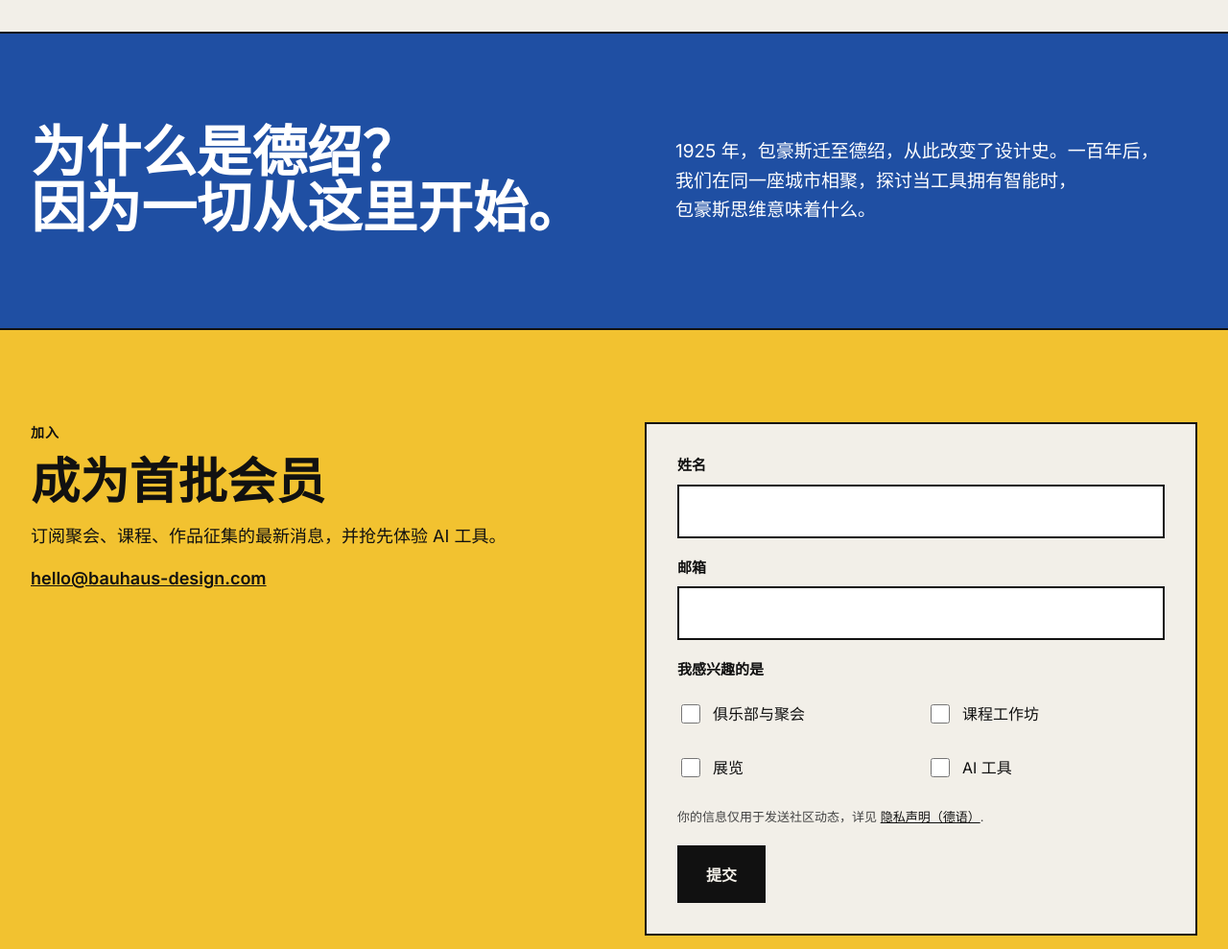
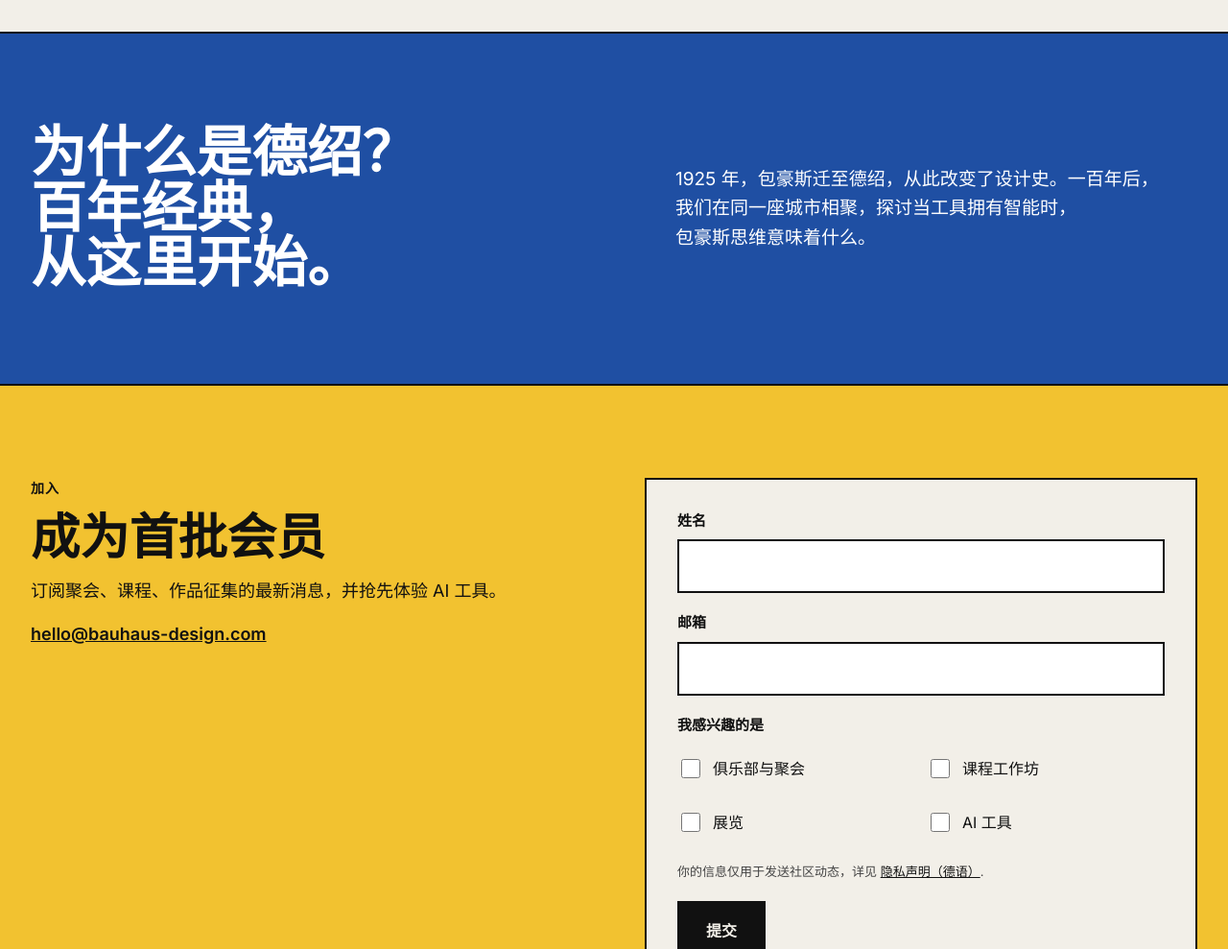
Before and after one commit to hogoai/bauhaus-design, a plain HTML site: page zh/index.html in a window 1280 px wide. Shown: the part 3700-4689 px from the top of the page at 96% size. Drawn offline with Linux system fonts and the light colour scheme.

Commit message:
Chinese Why Dessau headline: 百年经典，从这里开始
Co-Authored-By: Claude Opus 5.5 <noreply@anthropic.com>
Claude-Session: https://claude.ai/code/session_01DFNyaLo5HucxrpqEE4RxkY

```diff
--- a/zh/index.html
+++ b/zh/index.html
@@ -195,7 +195,7 @@
 
 <section class="section blue" aria-label="为什么是德绍">
   <div class="wrap">
-    <h2><span class="nb">为什么是德绍？</span><span class="nb">因为一切从这里开始。</span></h2>
+    <h2><span class="nb">为什么是德绍？</span><span class="nb">百年经典，</span><span class="nb">从这里开始。</span></h2>
     <p>1925 年，包豪斯迁至德绍，从此改变了设计史。一百年后，我们在同一座城市相聚，探讨当工具拥有智能时，包豪斯思维意味着什么。</p>
   </div>
 </section>
```
